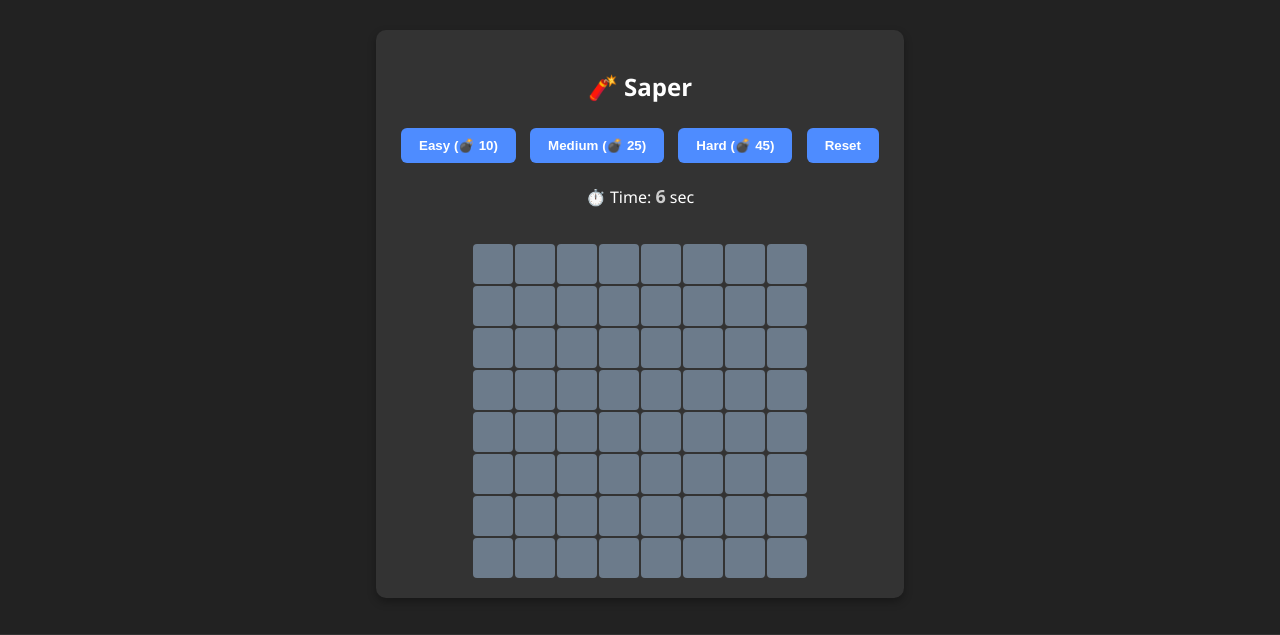
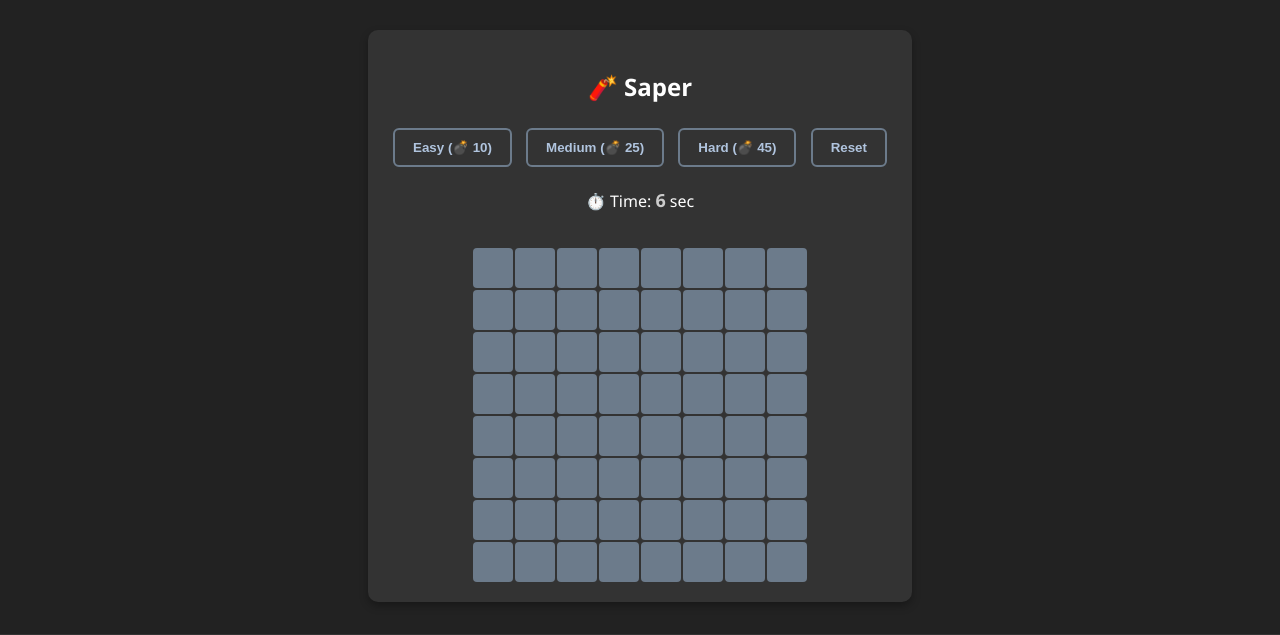
Before and after one commit to ScreamOff/ProjektZespo-owy, a Flask app: page /saper/saper in a window 1280 px wide. Shown: the part 80-715 px from the top of the page. Run offline with Flask 3, Linux system fonts and the light colour scheme.

Commit message:
PZ-41 poprawa przycisku w saperze

```diff
--- a/static/css/saper.css
+++ b/static/css/saper.css
@@ -60,17 +60,18 @@ body {
 button {
     margin: 5px;
     padding: 10px 18px;
-    border: none;
     border-radius: 6px;
-    background-color: #4e8cff;
-    color: white;
+    border: 2px solid var(--highlight-color);
+    background-color: var(--secondary-bg-color);
+    color: var(--text-color);
     font-weight: bold;
     cursor: pointer;
     transition: background-color 0.2s ease;
 }
 
 button:hover {
-    background-color: #346cd3;
+    background-color: var(--highlight-color);
+    color: var(--primary-bg-color);
 }
 
 #timer {
```
